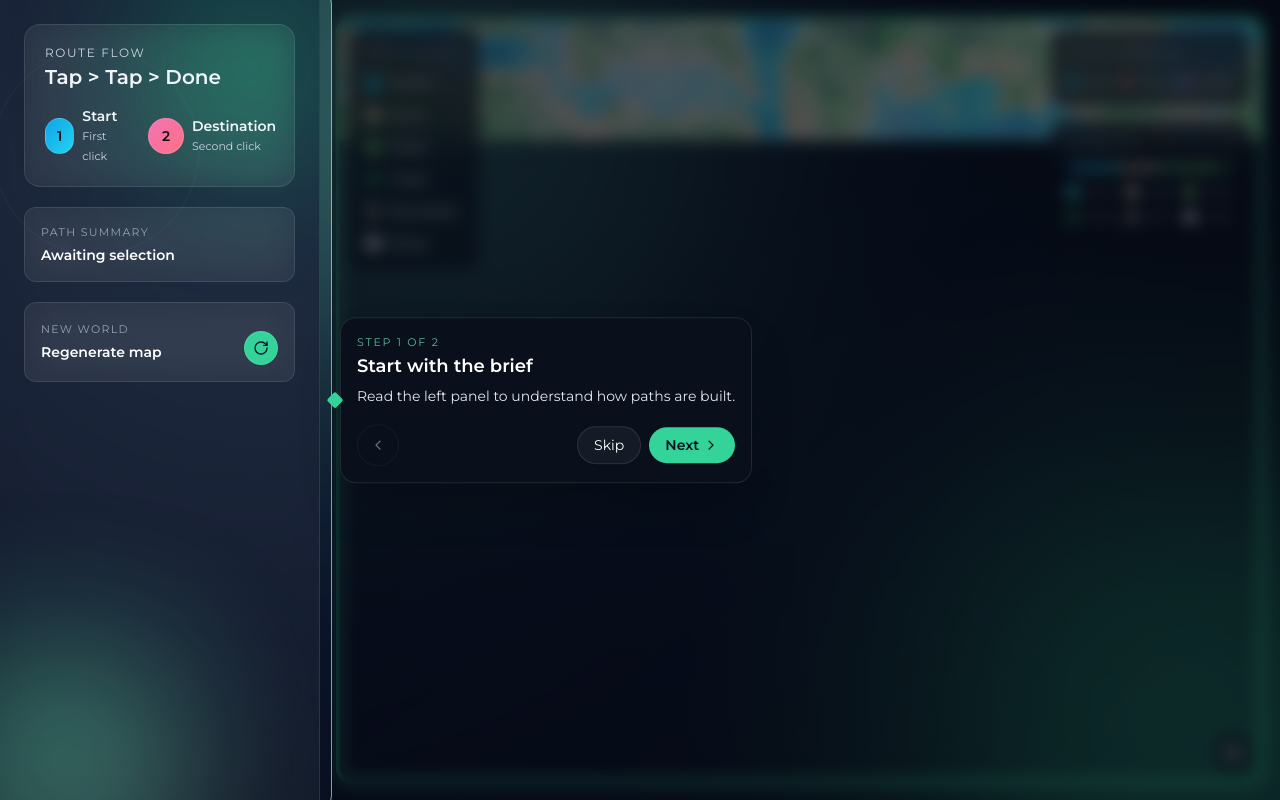
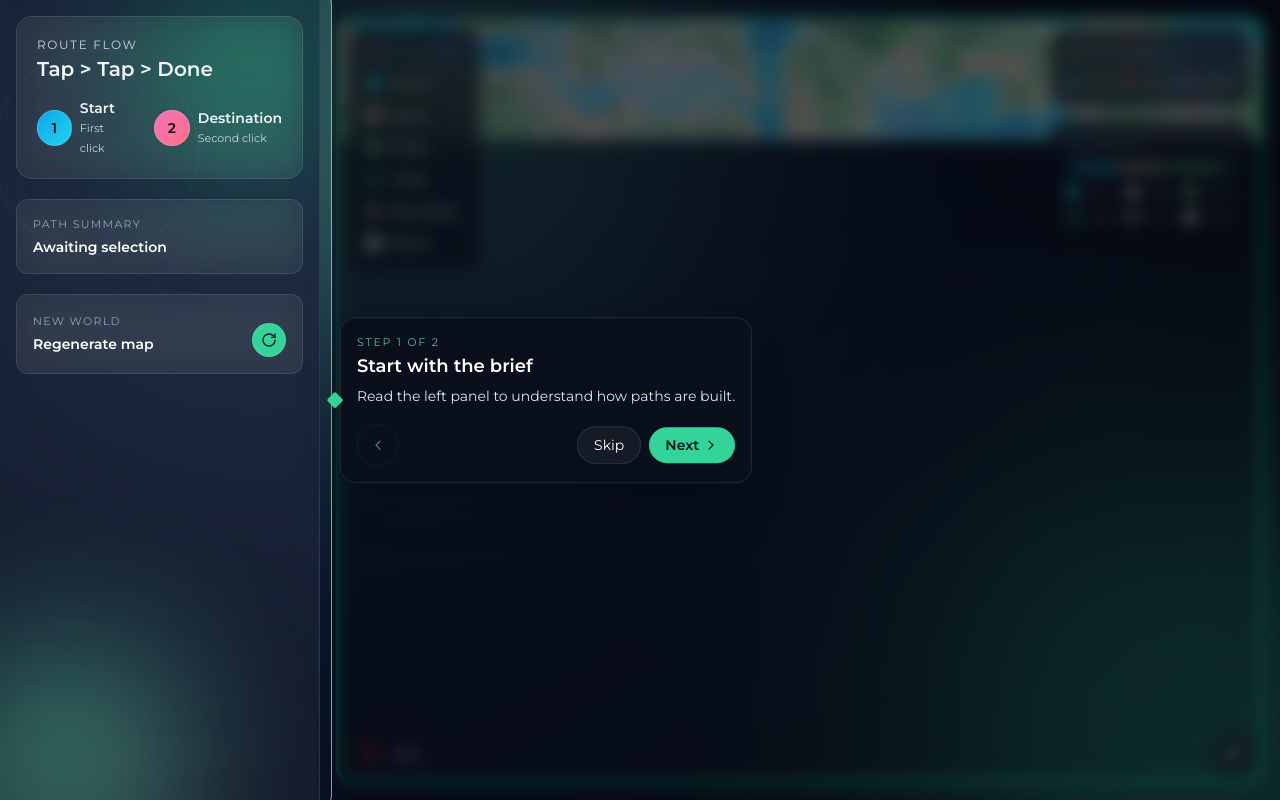
Before and after one commit to specarus/bitmappr, a React (Vite) app: page / in a window 1280 px wide. Both pictures are taken after a click on the button 261 px from the left and 347 px from the top of the page. Built offline with nearby package versions, Linux system fonts and the light colour scheme.

Commit message:
Changed the loader

```diff
--- a/src/components/Loader.jsx
+++ b/src/components/Loader.jsx
@@ -23,12 +23,7 @@ export default function Loader() {
 
   return (
     <div id="page-loader" className={classes}>
-      <div className="flex flex-col items-center gap-3">
-        <div className="h-12 w-12 rounded-full border-4 border-white/20 border-t-white animate-spin"></div>
-        <p className="text-sm font-semibold tracking-wide">
-          Preparing your map...
-        </p>
-      </div>
+      <span className="loader"></span>
     </div>
   );
 }
--- a/src/components/MapArea.jsx
+++ b/src/components/MapArea.jsx
@@ -79,10 +79,20 @@ export default function MapArea() {
         <MapCanvas />
       </div>
 
+      <div className="absolute z-10 bottom-7 left-7">
+        <button
+          type="button"
+          className="flex items-center gap-4 px-4 py-2 rounded-full backdrop-blur-lg bg-[rgba(7,13,26,0.65)] border border-red-400/50 text-sm font-semibold text-white shadow-sm hover:bg-[rgba(7,13,26,0.9)] transition"
+        >
+          <span aria-hidden="true" className="live-dot"></span>
+          Live
+        </button>
+      </div>
+
       <div className="absolute z-10 bottom-7 right-7 flex flex-col items-end gap-2">
         <button
           onClick={() => setShowTabs(!showTabs)}
-          className="p-2 rounded-full backdrop-blur-lg bg-[rgba(7,13,26,0.65)] shadow-md border border-white/10"
+          className="p-2 rounded-full w-fit backdrop-blur-lg bg-[rgba(7,13,26,0.65)] shadow-md border border-white/10"
         >
           {showTabs ? (
             <Eye className="w-5 h-5 text-white" />
@@ -94,7 +104,7 @@ export default function MapArea() {
         {hasDestination && (
           <button
             onClick={handleReset}
-            className="px-4 py-2 rounded-xl backdrop-blur-lg bg-[rgba(7,13,26,0.8)] border border-white/15 text-sm font-semibold text-white shadow-lg hover:bg-[rgba(7,13,26,0.9)] transition"
+            className="px-4 py-2 rounded-full backdrop-blur-lg bg-[rgba(7,13,26,0.8)] border border-white/15 text-sm font-semibold text-white shadow-lg hover:bg-[rgba(7,13,26,0.9)] transition"
           >
             Reset
           </button>
@@ -181,14 +191,6 @@ export default function MapArea() {
           </div>
         </div>
       )}
-
-      {pathDistance !== null && (
-        <div className="pointer-events-none absolute bottom-6 left-1/2 -translate-x-1/2 z-30">
-          <div className="pointer-events-auto px-4 py-2 rounded-full border border-white/15 bg-[rgba(7,13,26,0.78)] shadow-md text-sm text-white backdrop-blur-lg">
-            Distance: {pathDistance} tiles
-          </div>
-        </div>
-      )}
     </div>
   );
 }
--- a/src/components/MapCanvas.jsx
+++ b/src/components/MapCanvas.jsx
@@ -20,7 +20,7 @@ export default function MapCanvas() {
     <div
       id="map-frame"
       ref={frameRef}
-      className="w-full h-full rounded-2xl overflow-hidden border-4 border-emerald-400"
+      className="w-full h-full rounded-2xl overflow-hidden border-4 border-emerald-500"
     ></div>
   );
 }
--- a/src/components/Sidebar.jsx
+++ b/src/components/Sidebar.jsx
@@ -54,7 +54,7 @@ export default function Sidebar() {
         <div className="absolute w-28 h-28 top-24 left-10 rounded-full border border-white/20 animate-ping"></div>
       </div>
 
-      <div className="relative h-full flex flex-col gap-5 p-6">
+      <div className="relative h-full flex flex-col gap-5 p-4">
         <div className="rounded-2xl border border-white/10 bg-white/5 shadow-panel backdrop-blur-lg p-5 space-y-4">
           <div className="flex items-center justify-between">
             <div>
--- a/src/main.css
+++ b/src/main.css
@@ -1,3 +1,59 @@
 body {
   font-family: "Montserrat", system-ui, sans-serif;
 }
+
+.live-dot {
+  width: 10px;
+  height: 10px;
+  border-radius: 9999px;
+  background: #ef4444;
+  box-shadow: 0 0 0 6px rgba(239, 68, 68, 0.25);
+  animation: live-blink 2s ease-in-out infinite;
+}
+
+@keyframes live-blink {
+  0%,
+  60% {
+    opacity: 1;
+  }
+  60%,
+  100% {
+    opacity: 0;
+  }
+}
+
+.loader {
+  width: 12px;
+  height: 12px;
+  display: inline-block;
+  position: relative;
+  border-radius: 50%;
+  background: #34d399;
+  box-shadow:
+    0 0 0 0 rgba(52, 211, 153, 1),
+    0 0 0 20px rgba(52, 211, 153, 0.2),
+    0 0 0 40px rgba(52, 211, 153, 0.4),
+    0 0 0 60px rgba(52, 211, 153, 0.25),
+    0 0 0 80px rgba(52, 211, 153, 0.12);
+  animation: wave 1.25s linear infinite;
+}
+
+@keyframes wave {
+  0%,
+  100% {
+    box-shadow:
+      0 0 0 0 rgba(52, 211, 153, 1),
+      0 0 0 20px rgba(52, 211, 153, 0.18),
+      0 0 0 40px rgba(52, 211, 153, 0.32),
+      0 0 0 60px rgba(52, 211, 153, 0.18),
+      0 0 0 80px rgba(52, 211, 153, 0.08);
+  }
+  50% {
+    box-shadow:
+      0 0 0 40px rgba(52, 211, 153, 0.5),
+      0 0 0 60px rgba(52, 211, 153, 0.24),
+      0 0 0 80px rgba(52, 211, 153, 0.14),
+      0 0 0 100px rgba(52, 211, 153, 0.08),
+      0 0 0 120px rgba(52, 211, 153, 0.02);
+  }
+}
--- a/src/sketch.js
+++ b/src/sketch.js
@@ -526,6 +526,10 @@ export function createMapSketch(containerEl, { onReady } = {}) {
     }
 
     function drawSelectionsAndPath() {
+      // Draw the path first so markers/pins sit on top.
+      if (currentPath.length) {
+        drawSmoothPath(currentPath);
+      }
       if (startCell) {
         drawMarker(
           startCell,
@@ -534,9 +538,6 @@ export function createMapSketch(containerEl, { onReady } = {}) {
       }
       if (endCell) {
         drawPinIcon(endCell, p.color(END_COLOR.r, END_COLOR.g, END_COLOR.b));
-      }
-      if (currentPath.length) {
-        drawSmoothPath(currentPath);
       }
     }
 
```
Also changed, not shown: src/pathfinding.js (+11 -3 lines).
